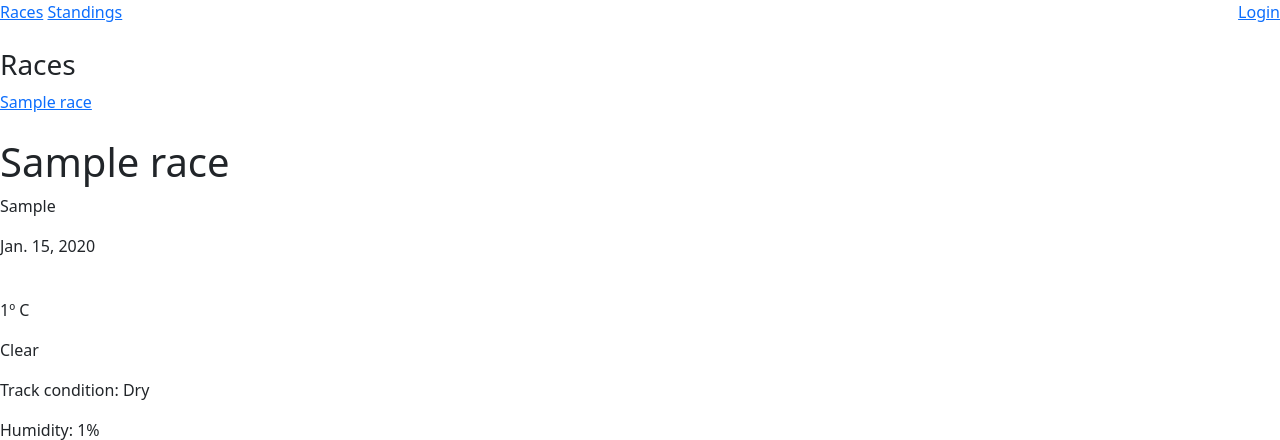
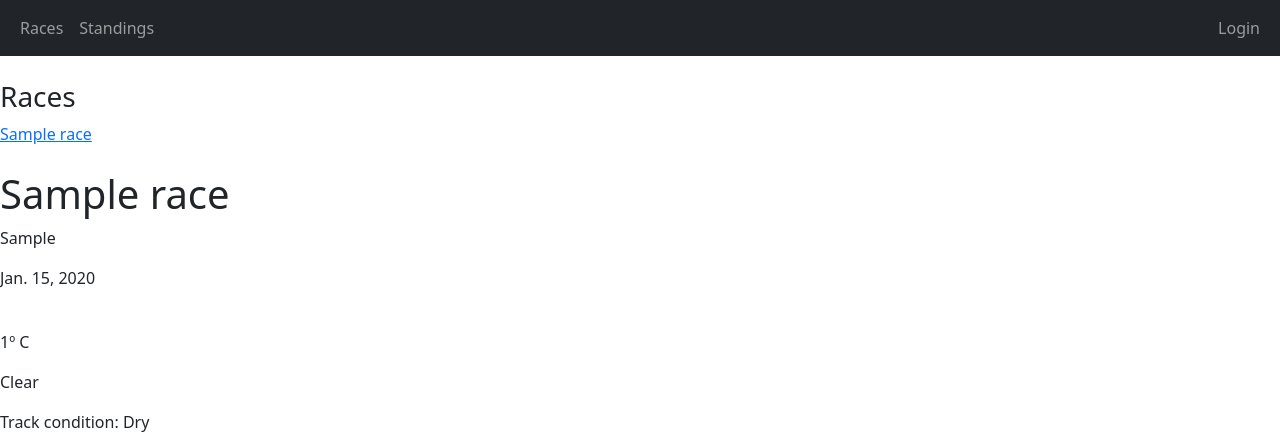
Before and after one commit to FilippoBellei/DjangoGP, a Django app: page /race/1/ in a window 1280 px wide. Shown: the top 440 px of the page. Run offline with Django 4.2, Linux system fonts and the light colour scheme; tables that the repository leaves empty hold one stand-in row (values such as "Sample post").

Commit message:
Update base style

```diff
--- a/project/settings.py
+++ b/project/settings.py
@@ -122,7 +122,6 @@ USE_TZ = True
 # https://docs.djangoproject.com/en/4.1/howto/static-files/
 
 STATIC_URL = "static/"
-STATICFILES_DIRS = [BASE_DIR / "static"]
 
 # Default primary key field type
 # https://docs.djangoproject.com/en/4.1/ref/settings/#default-auto-field
--- a/static/style.css
+++ /dev/null
@@ -1,8 +0,0 @@
-.login {
-    display: inline-block;
-    float: right;
-}
-
-#username {
-    display: inline-block;
-}
--- a/templates/base.html
+++ b/templates/base.html
@@ -1,5 +1,3 @@
-{% load static %}
-
 <!DOCTYPE html>
 <html lang="en">
 
@@ -9,23 +7,26 @@
     <meta name="viewport" content="width=device-width, initial-scale=1.0">
     <title>DjangoGP</title>
 
-    <link rel="stylesheet" href="{% static 'style.css' %}">
     <link href="https://cdn.jsdelivr.net/npm/bootstrap@5.3.0-alpha3/dist/css/bootstrap.min.css" rel="stylesheet"
         integrity="sha384-KK94CHFLLe+nY2dmCWGMq91rCGa5gtU4mk92HdvYe+M/SXH301p5ILy+dN9+nJOZ" crossorigin="anonymous">
 </head>
 
 <body>
     <header>
-        <nav>
-            <a href="{% url 'djangogp:race_list' %}">Races</a>
-            <a href="{% url 'djangogp:rider_list' %}">Standings</a>
-            <div class="login">
-                {% if user.is_anonymous %}
-                <a href="{% url 'login' %}">Login</a>
-                {% else %}
-                <p id="username">{{user.username}}</p>
-                <a href="{% url 'logout' %}">Logout</a>
-                {% endif %}
+        <nav class="navbar navbar-expand-lg navbar-dark bg-dark">
+            <div class="container-fluid">
+                <ul class="navbar-nav">
+                    <li class="nav-item"><a href="{% url 'djangogp:race_list' %}" class="nav-link">Races</a></li>
+                    <li class="nav-item"><a href="{% url 'djangogp:rider_list' %}" class="nav-link">Standings</a></li>
+                </ul>
+                <ul class="navbar-nav">
+                    {% if user.is_anonymous %}
+                    <li class="nav-item"><a href="{% url 'login' %}" class="nav-link">Login</a></li>
+                    {% else %}
+                    <span class="navbar-text text-danger">{{user.username}}</span>
+                    <li class="nav-item"><a href="{% url 'logout' %}" class="nav-link">Logout</a></li>
+                    {% endif %}
+                </ul>
             </div>
         </nav>
     </header>
```
